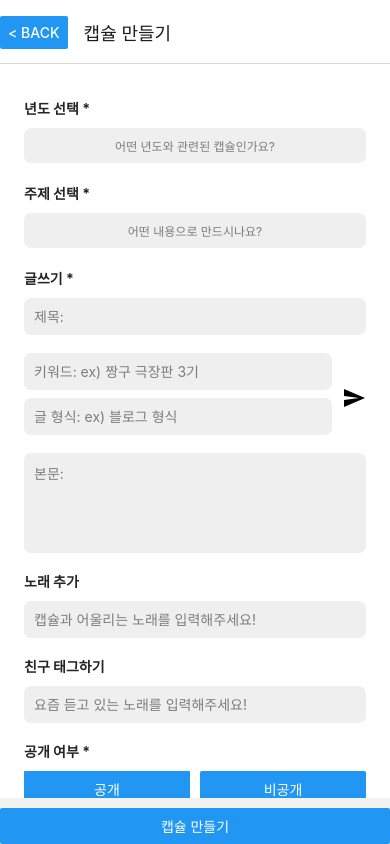
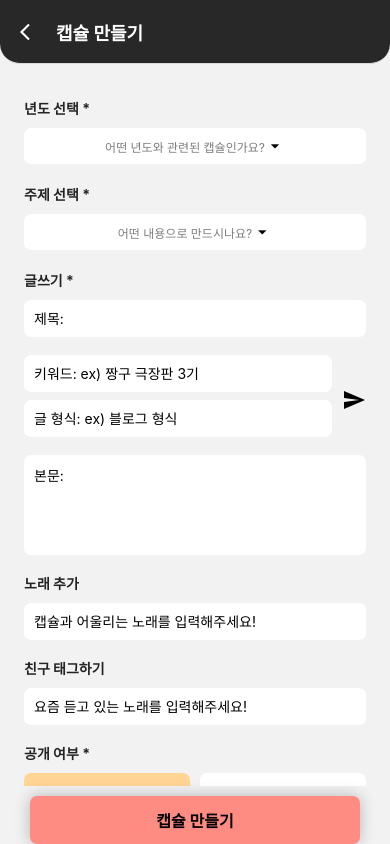
Before and after one commit to Neordinary4th-TimeTravel/TimeTravel_Front, a React Native app: screen /CreateBoard in a window 390 px wide. Built offline with nearby package versions, Linux system fonts and the light colour scheme.

Commit message:
FEAT: icon 컬러 변경 및 터치 영역 수정

```diff
--- a/src/screens/CreateBoardScreen/CreateDatePicker.tsx
+++ b/src/screens/CreateBoardScreen/CreateDatePicker.tsx
@@ -1,6 +1,7 @@
 import React, {useState} from 'react';
-import {Button, View} from 'react-native';
+import {StyleSheet, Text, TouchableNativeFeedback, View} from 'react-native';
 import DateTimePickerModal from 'react-native-modal-datetime-picker';
+import MaterialIcons from 'react-native-vector-icons/MaterialIcons';
 import {useCapsuleBuilderStore} from 'stores/CapsuleBuilderStore';
 
 interface CreateDatePickerProps {
@@ -33,9 +34,10 @@ function CreateDatePicker({title}: CreateDatePickerProps) {
 
   return (
     <View>
-      <Button
-        title={
-          openTime
+      <TouchableNativeFeedback onPress={showDatePicker} style={styles.time}>
+        <View style={styles.row}>
+          <Text style={[styles.time, openTime && styles.b]}>
+            {openTime
               ? openTime
                   .toLocaleDateString('ko-GB', {
                     year: 'numeric',
@@ -43,10 +45,16 @@ function CreateDatePicker({title}: CreateDatePickerProps) {
                     day: '2-digit',
                   })
                   .replace(/\//g, '.')
-            : title
-        }
-        onPress={showDatePicker}
+              : title}
+          </Text>
+          <MaterialIcons
+            name="arrow-drop-down"
+            color="black"
+            size={25}
+            style={{paddingRight: 10}}
           />
+        </View>
+      </TouchableNativeFeedback>
       <DateTimePickerModal
         isVisible={isDatePickerVisible}
         mode="date"
@@ -60,3 +68,26 @@ function CreateDatePicker({title}: CreateDatePickerProps) {
 }
 
 export default CreateDatePicker;
+
+const styles = StyleSheet.create({
+  time: {
+    backgroundColor: 'white',
+    full: 1,
+    flex: 1,
+    paddingVertical: 10,
+    paddingHorizontal: 10,
+    borderRadius: 10,
+    overflow: 'hidden',
+    color: '#7d7d7d',
+  },
+  row: {
+    flexDirection: 'row',
+    backgroundColor: 'white',
+    borderRadius: 10,
+    overflow: 'hidden',
+    alignItems: 'center',
+  },
+  b: {
+    color: 'black',
+  },
+});
--- a/src/screens/CreateBoardScreen/CreateRadio.tsx
+++ b/src/screens/CreateBoardScreen/CreateRadio.tsx
@@ -1,6 +1,11 @@
 /* eslint-disable @typescript-eslint/no-unused-vars */
 import React, {useState} from 'react';
-import {Button} from 'react-native';
+import {
+  Button,
+  Text,
+  TouchableOpacity,
+  TouchableWithoutFeedback,
+} from 'react-native';
 import {View} from 'react-native';
 import {StyleSheet} from 'react-native';
 import {useCapsuleBuilderStore} from 'stores/CapsuleBuilderStore';
@@ -23,11 +28,15 @@ function CreateRadio({list}: CreateRadioProps) {
   return (
     <View style={styles.row}>
       {list.map((item, index) => (
-        <View
-          key={index}
-          style={[styles.full, index == selectedIndex && styles.selected]}>
-          <Button title={item} onPress={() => onPress(index)} />
-        </View>
+        <TouchableWithoutFeedback
+          style={styles.full}
+          onPress={() => onPress(index)}>
+          <View
+            key={index}
+            style={[styles.full, index === selectedIndex && styles.selected]}>
+            <Text style={{fontSize: 14}}>{item}</Text>
+          </View>
+        </TouchableWithoutFeedback>
       ))}
     </View>
   );
@@ -44,9 +53,13 @@ const styles = StyleSheet.create({
   },
   full: {
     flex: 1,
-    backgroundColor: '#EFEFEF',
+    backgroundColor: 'white',
+    borderRadius: 7,
+    color: 'white',
+    paddingVertical: 10,
+    alignItems: 'center',
   },
   selected: {
-    backgroundColor: '#9e9e9e',
+    backgroundColor: '#FFD494',
   },
 });
--- a/src/screens/CreateBoardScreen/CreateSelector.tsx
+++ b/src/screens/CreateBoardScreen/CreateSelector.tsx
@@ -1,6 +1,7 @@
 import React, {useState} from 'react';
 import {BottomSheet, Button, ListItem} from '@rneui/base';
 import {useCapsuleBuilderStore} from 'stores/CapsuleBuilderStore';
+import MaterialIcons from 'react-native-vector-icons/MaterialIcons';
 
 interface CreateSelectorProps {
   title: string;
@@ -39,19 +40,29 @@ function CreateSelector({title, list, type}: CreateSelectorProps) {
   return (
     <>
       <Button
-        title={type === 'YEAR' ? year || title : subject || title}
         onPress={() => setIsVisible(true)}
         buttonStyle={{
-          backgroundColor: '#EFEFEF',
+          backgroundColor: 'white',
           borderRadius: 7,
           marginBottom: 10,
         }}
         titleStyle={{
-          color: year || subject ? 'black' : '#7D7D7D',
+          color:
+            type === 'YEAR'
+              ? year
+                ? 'black'
+                : '#7D7D7D'
+              : type === 'SUBJECT'
+              ? subject
+                ? 'black'
+                : '#7D7D7D'
+              : 'black',
           fontSize: 12,
           textAlign: 'left',
-        }}
-      />
+        }}>
+        {type === 'YEAR' ? year || title : subject || title}
+        <MaterialIcons name="arrow-drop-down" size={20} />
+      </Button>
       <BottomSheet modalProps={{}} isVisible={isVisible}>
         {itemList.map((item, index) => (
           <ListItem
@@ -65,7 +76,14 @@ function CreateSelector({title, list, type}: CreateSelectorProps) {
                 : {}
             }>
             <ListItem.Content>
-              <ListItem.Title>{item.title}</ListItem.Title>
+              <ListItem.Title
+                style={{
+                  fontSize: 14,
+                  paddingHorizontal: 14,
+                  paddingVertical: 2,
+                }}>
+                {item.title}
+              </ListItem.Title>
             </ListItem.Content>
           </ListItem>
         ))}
--- a/src/screens/CreateBoardScreen/index.tsx
+++ b/src/screens/CreateBoardScreen/index.tsx
@@ -6,7 +6,14 @@ import CreateDatePicker from './CreateDatePicker';
 import {useCapsuleBuilderStore} from 'stores/CapsuleBuilderStore';
 import {styled} from 'styled-components/native';
 import Title from './Title';
-import {StyleSheet, TextInput, View, Button, Alert} from 'react-native';
+import {
+  StyleSheet,
+  TextInput,
+  View,
+  Alert,
+  TouchableWithoutFeedback,
+  Text,
+} from 'react-native';
 import MaterialIcons from 'react-native-vector-icons/MaterialIcons';
 import {MainTabNavigationProp} from 'screens/types';
 import {useNavigation} from '@react-navigation/native';
@@ -166,7 +173,11 @@ export default function () {
       </StyledView>
       <View style={styles.spacing} />
 
-      <Button title="캡슐 만들기" onPress={onPressFinal} />
+      <TouchableWithoutFeedback style={styles.full} onPress={onPressFinal}>
+        <View style={styles.highLight}>
+          <Text style={{fontSize: 16, fontWeight: 'bold'}}>캡슐 만들기</Text>
+        </View>
+      </TouchableWithoutFeedback>
     </StyledSafeArea>
   );
 }
@@ -177,7 +188,7 @@ const StyledSafeArea = styled.SafeAreaView`
 
 const StyledView = styled.ScrollView`
   flex: 1;
-  background-color: white;
+  background-color: '#f0f0f0';
   padding-top: 24;
   padding-left: 24;
   padding-right: 24;
@@ -189,14 +200,14 @@ const styles = StyleSheet.create({
     flexGrow: 1,
   },
   textInputStyle: {
-    backgroundColor: '#EFEFEF',
+    backgroundColor: 'white',
     borderRadius: 7,
     overflow: 'hidden',
     borderColor: 'transparent',
     paddingHorizontal: 10,
     paddingVertical: 10,
     marginBottom: 8,
-    color: '#7D7D7D',
+    color: 'black',
   },
   row: {
     flexDirection: 'row',
@@ -213,4 +224,15 @@ const styles = StyleSheet.create({
   full: {
     flex: 1,
   },
+  highLight: {
+    full: 1,
+    justifyContent: 'center',
+    backgroundColor: '#FF8C83',
+    marginHorizontal: 30,
+    borderRadius: 7,
+    color: 'black',
+    boxShadow: '0px 0px 15px rgba(0, 0, 0, 0.25)',
+    paddingVertical: 12,
+    alignItems: 'center',
+  },
 });
--- a/src/screens/MainTab.tsx
+++ b/src/screens/MainTab.tsx
@@ -1,3 +1,4 @@
+/* eslint-disable @typescript-eslint/no-unused-vars */
 /* eslint-disable react/no-unstable-nested-components */
 import React from 'react';
 import {createBottomTabNavigator} from '@react-navigation/bottom-tabs';
@@ -23,6 +24,8 @@ function MainTab() {
     <Tab.Navigator
       screenOptions={{
         tabBarShowLabel: false,
+        tabBarStyle: {backgroundColor: '#282828'},
+        tabBarActiveTintColor: '#FF8C83',
       }}>
       <Tab.Screen
         name="Home"
@@ -30,7 +33,7 @@ function MainTab() {
         options={{
           title: '홈',
           tabBarIcon: ({color, size}) => (
-            <MaterialIcons name="article" color={color} size={size} />
+            <MaterialIcons name="home" color={color} size={size} />
           ),
         }}
       />
@@ -41,7 +44,7 @@ function MainTab() {
         options={{
           title: '캡슐 목록',
           tabBarIcon: ({color, size}) => (
-            <MaterialIcons name="person" color={color} size={size} />
+            <MaterialIcons name="link" color={color} size={size} />
           ),
         }}
       />
@@ -51,18 +54,32 @@ function MainTab() {
         options={{
           title: '캡슐 만들기',
           tabBarIcon: ({color, size}) => (
-            <MaterialIcons name="person" color={color} size={size} />
+            <MaterialIcons name="add" color={color} size={size} />
           ),
+          tabBarStyle: {
+            display: 'none',
+          },
           headerLeft: () => (
-            <Button
-              title="< back"
+            <MaterialIcons
+              name="arrow-back-ios"
+              color="white"
+              style={{paddingLeft: 20}}
+              size={20}
               onPress={() => {
                 navigation.navigate('Home');
                 clear();
               }}
             />
           ),
-          tabBarStyle: {display: 'none'},
+          headerStyle: {
+            backgroundColor: '#282828',
+            borderBottomLeftRadius: 20,
+            borderBottomRightRadius: 20,
+          },
+          headerTintColor: 'white', // Set the text color of the header to white
+          headerTitleStyle: {
+            fontWeight: 'bold',
+          },
         }}
       />
       <Tab.Screen
@@ -71,7 +88,7 @@ function MainTab() {
         options={{
           title: '알림',
           tabBarIcon: ({color, size}) => (
-            <MaterialIcons name="person" color={color} size={size} />
+            <MaterialIcons name="notifications" color={color} size={size} />
           ),
         }}
       />
@@ -81,7 +98,7 @@ function MainTab() {
         options={{
           title: '내 프로필',
           tabBarIcon: ({color, size}) => (
-            <MaterialIcons name="person" color={color} size={size} />
+            <MaterialIcons name="account-circle" color={color} size={size} />
           ),
         }}
       />
```
Lines whose indentation alone changed are shown as unchanged.
